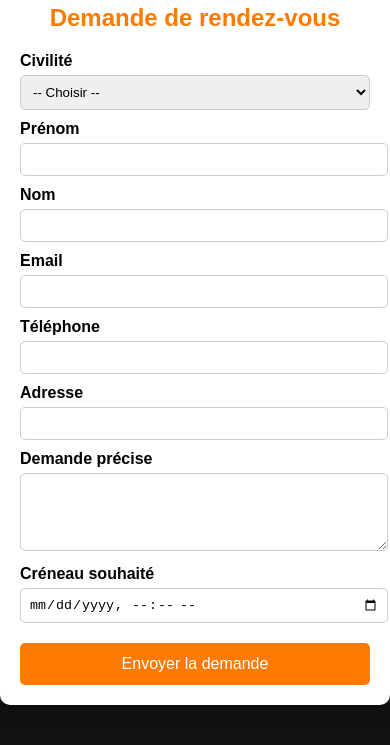
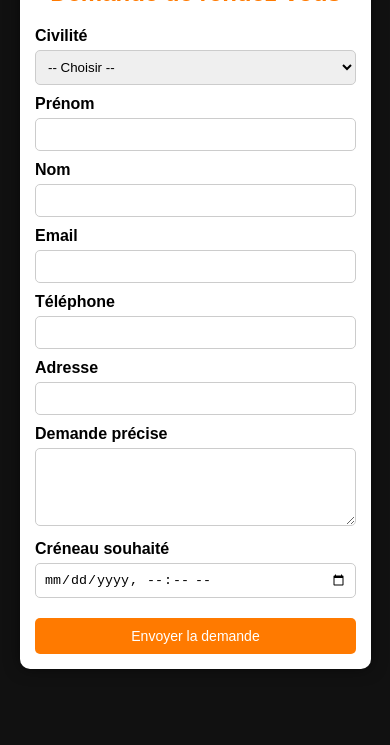
Before and after one commit to inovactionmenuiserie/devis, a plain HTML site: page index.html in a window 390 px wide. Shown: the part 190-935 px from the top of the page. After the commit the page ends 879 px from the top, so only its background shows below. Drawn offline with Linux system fonts and the light colour scheme.

Commit message:
Add files via upload

```diff
--- a/index.html
+++ b/index.html
@@ -2,6 +2,7 @@
 <html lang="fr">
 <head>
 <meta charset="UTF-8">
+<meta name="viewport" content="width=device-width, initial-scale=1.0">
 <title>Inov-action Menuiserie - Contact</title>
 
 <style>
@@ -13,18 +14,21 @@
     }
 
     .container {
+        width: 90%;
         max-width: 500px;
         margin: 40px auto;
         background: white;
         padding: 20px;
         border-radius: 10px;
         box-shadow: 0 0 15px rgba(0,0,0,0.5);
+        box-sizing: border-box;
     }
 
     .logo {
         display: block;
         margin: 0 auto 20px;
         max-width: 150px;
+        height: auto;
     }
 
     h2 {
@@ -44,6 +48,7 @@
         margin-top: 5px;
         border-radius: 5px;
         border: 1px solid #ccc;
+        box-sizing: border-box;
     }
 
     button {
@@ -60,6 +65,18 @@
 
     button:hover {
         background-color: #e56b00;
+    }
+
+    /* Pour mobile très petit écran */
+    @media (max-width: 400px) {
+        .container {
+            margin: 20px;
+            padding: 15px;
+        }
+        button {
+            padding: 10px;
+            font-size: 14px;
+        }
     }
 </style>
 </head>
```
